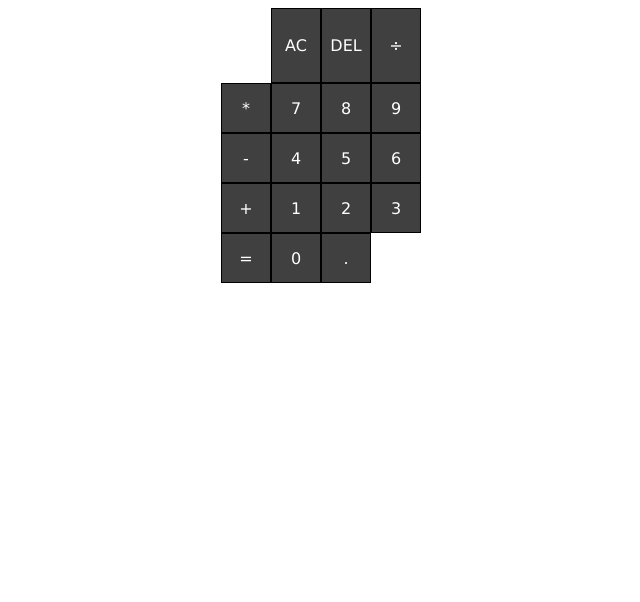
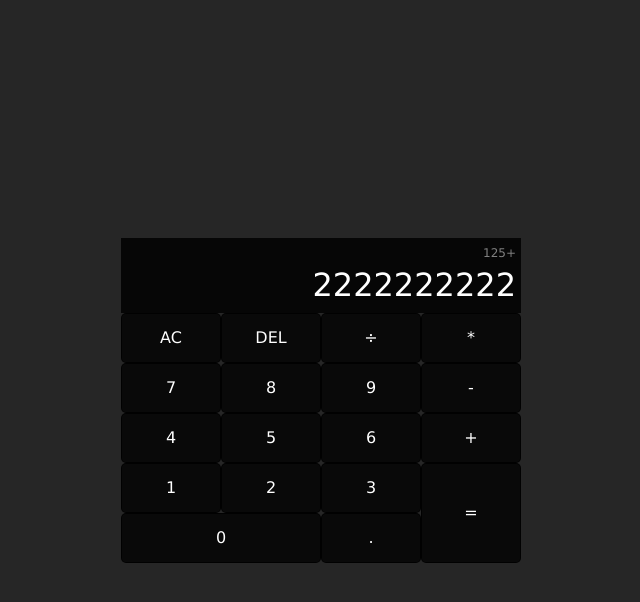
Before and after one commit to DecoMacie/calculator-js, a plain HTML site: page index.html in a window 1280 px wide. Shown: the whole page, without its empty margins (319-959 px from the left). Drawn offline with Linux system fonts and the light colour scheme.

Commit message:
Added CSS-CODE

```diff
--- a/index.html
+++ b/index.html
@@ -10,8 +10,8 @@
   <body>
     <div class="calculator-grid">
       <div class="screen-output">
-        <div class="operand-one"></div>
-        <div class="operand-two"></div>
+        <div class="operand-one">125+</div>
+        <div class="operand-two">2222222222</div>
       </div>
       <button>AC</button>
       <button>DEL</button>
--- a/style.css
+++ b/style.css
@@ -1,3 +1,9 @@
+:root {
+  --bkground: rgba(0, 0, 0, 0.85);
+  --btns: rgba(0, 0, 0, 0.75);
+  --btnsHover: rgba(0, 0, 0, 0.5);
+}
+
 *,
 *::after,
 *::before {
@@ -6,24 +12,61 @@
   font-family: Verdana, Geneva, Tahoma, sans-serif;
 }
 
+body {
+  padding: 0;
+  margin: 0;
+  background: var(--bkground);
+}
+
 .calculator-grid {
   display: grid;
   align-content: center;
   justify-content: center;
-  min-height: auto;
-  grid-template-columns: repeat(4, 50px);
+  grid-template-columns: repeat(4, 100px);
   grid-template-rows: minmax(75px, auto) repeat(5, 50px);
+  min-height: 100vh;
 }
 
 .calculator-grid > button {
   font-size: 1rem;
-  background-color: rgba(0, 0, 0, 0.75);
+  background-color: var(--btns);
   color: white;
   cursor: pointer;
   outline: none;
-  border: 1px solid black;
+  border: 1px solid var(--bkground);
+  border-radius: 5px;
 }
 
 .calculator-grid > button:hover {
-  background-color: rgba(0, 0, 0, 0.85);
+  background-color: var(--btnsHover);
 }
+
+.large-button-horizontal {
+  grid-column: span 2;
+}
+
+.large-button-vertical {
+  grid-row: span 2;
+}
+
+.screen-output {
+  grid-column: 1 / -1;
+  background-color: var(--bkground);
+  display: flex;
+  align-items: flex-end;
+  justify-content: space-around;
+  flex-direction: column;
+  padding: 5px;
+  word-wrap: break-word;
+  word-break: break-all;
+}
+
+.screen-output .operand-one {
+  font-size: 0.75rem;
+  color: gray;
+}
+
+.screen-output .operand-two {
+  font-size: 2rem;
+  color: white;
+}
```
